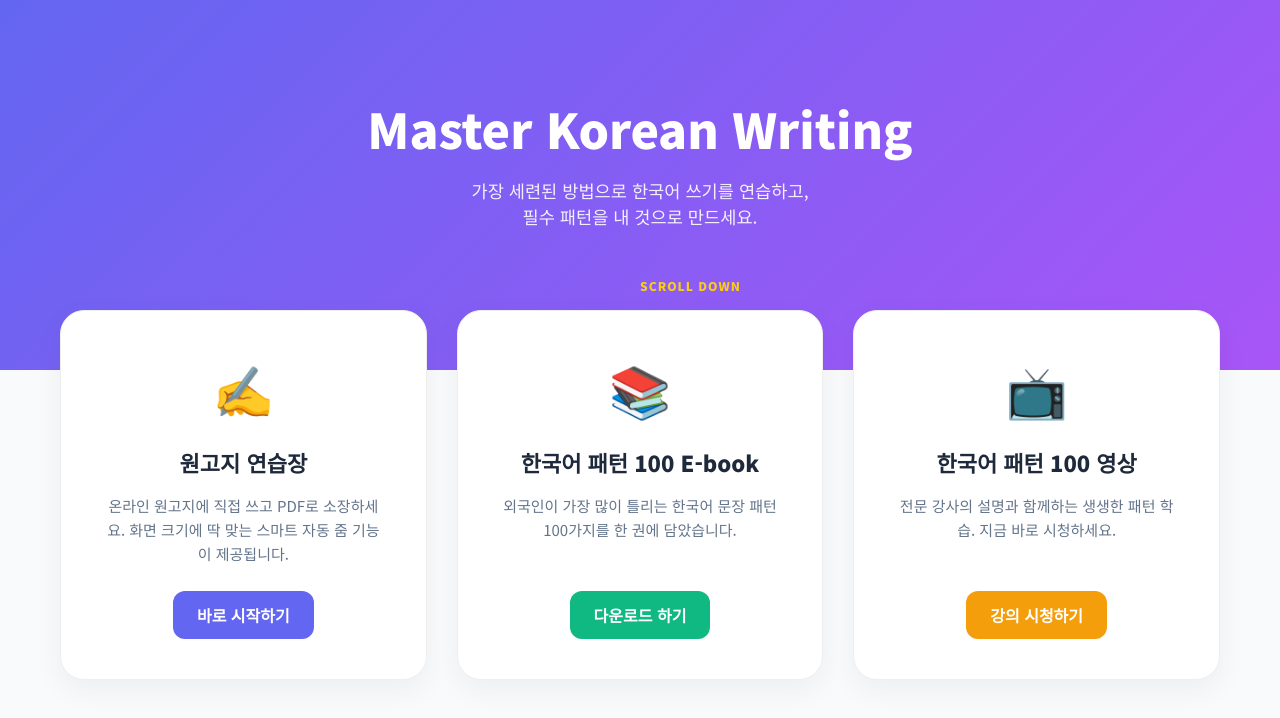
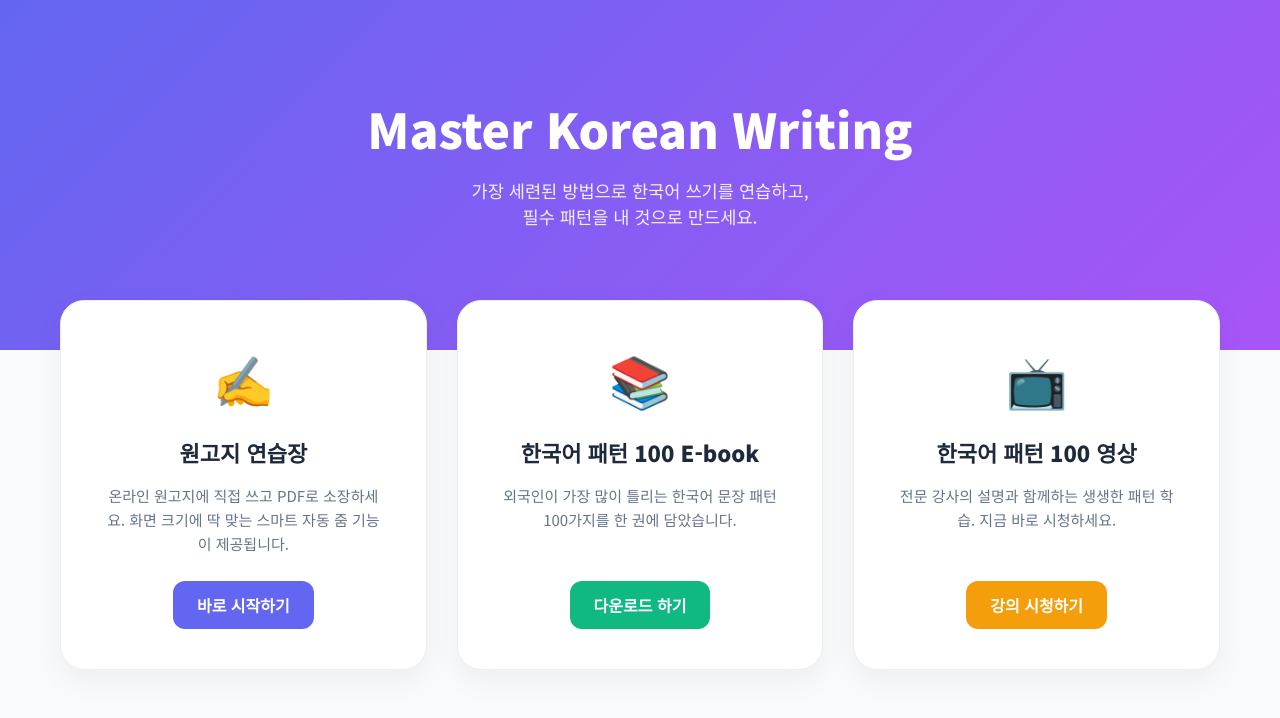
Before and after one commit to 02100korean/wongoji_s, a React (Create React App) app: page / in a window 1280 px wide. Shown: the top 718 px of the page. Built offline with nearby package versions, Linux system fonts and the light colour scheme; a web font is replaced by a local one.

Commit message:
Update App.js
일부 폰트 삭제, 스크롤 다운 중앙으로 이동

```diff
--- a/src/App.js
+++ b/src/App.js
@@ -27,7 +27,7 @@ const Home = ({ onNavigate }) => {
   return (
     <div style={{ minHeight: '100vh', backgroundColor: '#f8fafc', fontFamily: "'Noto Sans KR', sans-serif", color: '#1e293b' }}>
       <section style={{
-        padding: '100px 20px 140px',
+        padding: '100px 20px 120px',
         textAlign: 'center',
         background: 'linear-gradient(135deg, #6366f1 0%, #a855f7 100%)',
         color: 'white',
@@ -40,13 +40,12 @@ const Home = ({ onNavigate }) => {
           가장 세련된 방법으로 한국어 쓰기를 연습하고,<br/>필수 패턴을 내 것으로 만드세요.
         </p>
 
-        {/* 노란색 두꺼운 화살표 SVG */}
+        {/* 세로 모드(Portrait)에서만 보이는 노란색 굵은 화살표 */}
         <div className="scroll-indicator" style={{
           position: 'absolute',
-          bottom: '30px',
+          bottom: '25px',
           left: '50%',
           transform: 'translateX(-50%)',
-          display: 'flex',
           flexDirection: 'column',
           alignItems: 'center'
         }}>
@@ -57,7 +56,7 @@ const Home = ({ onNavigate }) => {
         </div>
       </section>
 
-      <div style={{ maxWidth: '1200px', margin: '-60px auto 80px', padding: '0 20px', display: 'grid', gridTemplateColumns: 'repeat(auto-fit, minmax(300px, 1fr))', gap: '30px', position: 'relative', zIndex: 10 }}>
+      <div style={{ maxWidth: '1200px', margin: '-50px auto 80px', padding: '0 20px', display: 'grid', gridTemplateColumns: 'repeat(auto-fit, minmax(300px, 1fr))', gap: '30px', position: 'relative', zIndex: 10 }}>
         <div className="card-item" onClick={() => onNavigate('editor')} style={cardStyle}>
           <div style={{ fontSize: '50px', marginBottom: '20px' }}>✍️</div>
           <h3 style={cardTitleStyle}>원고지 연습장</h3>
@@ -166,17 +165,31 @@ export default function App() {
   return (
     <div className={`app-root ${gridType === '200' ? 'p-landscape' : 'p-portrait'}`}>
       <style>{`
-        /* 폰트 로드: 가장 안정적인 눈누 CDN 주소로 교체 */
+        /* 구글 폰트에서 가장 안정적인 폰트들만 로드 */
         @import url('https://fonts.googleapis.com/css2?family=Noto+Sans+KR:wght@400;700;900&family=Noto+Serif+KR:wght@400;700&family=Nanum+Barun+Pen:wght@400;700&display=swap');
 
-        @font-face { font-family: 'BinggraeSamanco-Bold'; src: url('https://fastly.jsdelivr.net/gh/projectnoonnu/noonfonts_20-10@1.0/BinggraeSamanco-Bold.woff') format('woff'); }
-        @font-face { font-family: 'KyoboHandwriting2019'; src: url('https://fastly.jsdelivr.net/gh/projectnoonnu/noonfonts_20-10@1.0/KyoboHandwriting2019.woff') format('woff'); }
-        @font-face { font-family: 'KOTRA_HOPE'; src: url('https://fastly.jsdelivr.net/gh/projectnoonnu/noonfonts_2110@1.0/KOTRA_HOPE.woff') format('woff'); }
-        @font-face { font-family: 'Cafe24Ssurround'; src: url('https://fastly.jsdelivr.net/gh/projectnoonnu/noonfonts_2105@1.1/Cafe24Ssurround.woff') format('woff'); }
+        /* 빙그레 싸만코체 (사용자가 선호하는 귀여운 폰트) */
+        @font-face {
+          font-family: 'BinggraeSamanco-Bold';
+          src: url('https://fastly.jsdelivr.net/gh/projectnoonnu/noonfonts_20-10@1.0/BinggraeSamanco-Bold.woff') format('woff');
+          font-weight: normal;
+          font-style: normal;
+        }
 
         body { margin: 0; padding: 0; overflow-x: hidden; }
-        .scroll-indicator { animation: bounce 2s infinite; }
-        @keyframes bounce { 0%, 20%, 50%, 80%, 100% {transform: translateY(0);} 40% {transform: translateY(-10px);} 60% {transform: translateY(-5px);} }
+
+        /* 세로 화면(Portrait)에서만 화살표 표시 */
+        .scroll-indicator { display: none; animation: bounce 2s infinite; }
+        @media (orientation: portrait) {
+          .scroll-indicator { display: flex; }
+        }
+
+        @keyframes bounce {
+          0%, 20%, 50%, 80%, 100% {transform: translate(-50%, 0);}
+          40% {transform: translate(-50%, -12px);}
+          60% {transform: translate(-50%, -6px);}
+        }
+
         .card-item:hover { transform: translateY(-10px); box-shadow: 0 20px 40px rgba(0,0,0,0.1); border-color: #6366f1 !important; }
         .manuscript-main::-webkit-scrollbar { width: 10px; height: 10px; }
         .manuscript-main::-webkit-scrollbar-track { background: #cbd5e1; }
@@ -217,10 +230,7 @@ export default function App() {
                     <option value="'Noto Serif KR', serif">NOTO SERIF (바탕)</option>
                     <option value="'Noto Sans KR', sans-serif">NOTO SANS (고딕)</option>
                     <option value="'BinggraeSamanco-Bold'">Binggrae Samanco (동글귀염)</option>
-                    <option value="'KyoboHandwriting2019'">Kyobo Handwriting (정갈한손글씨)</option>
-                    <option value="'KOTRA_HOPE'">KOTRA Hope (각진손글씨)</option>
                     <option value="'Nanum Barun Pen', cursive">Nanum Barun Pen (깔끔한펜글씨)</option>
-                    <option value="'Cafe24Ssurround'">Cafe24 Ssurround (동글동글)</option>
                   </select>
                   <input type="text" value={studentName} onChange={e => setStudentName(e.target.value)} placeholder="이름 입력" style={{ ...selectStyle, gridColumn: 'span 2', textAlign: 'center' }} />
                 </div>
```
